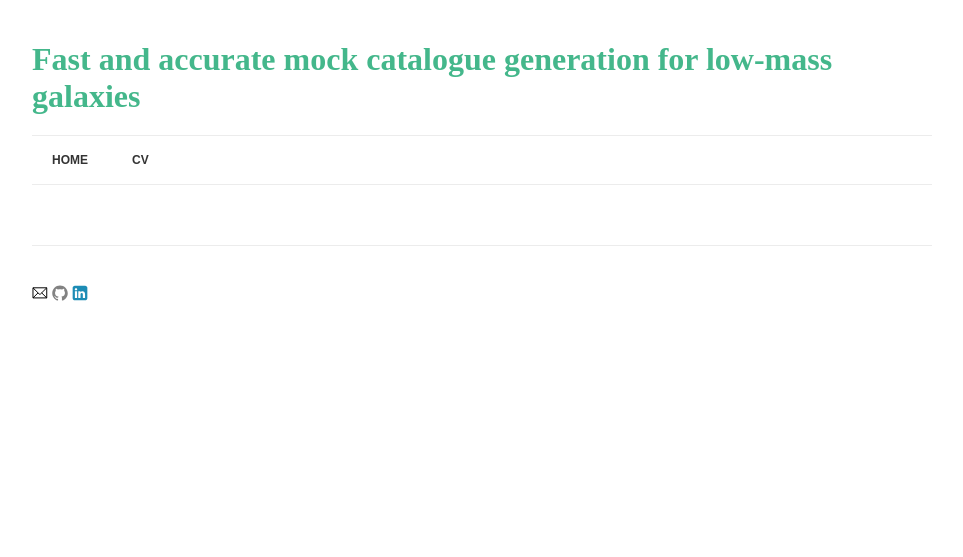
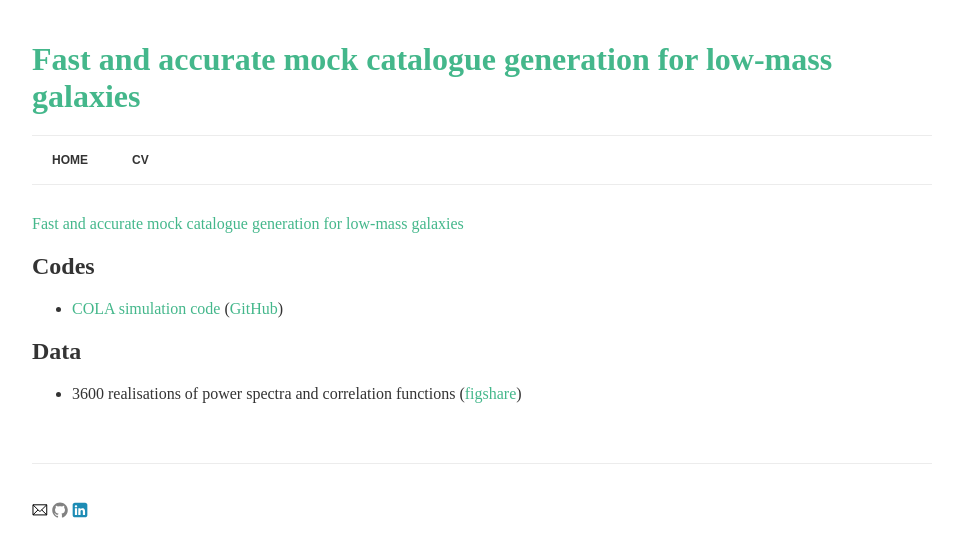
Before and after one commit to junkoda/junkoda.github.io, a Jekyll site: the page built from _posts/2015-07-19-wizcola.html, in a window 1280 px wide. Shown: the top 557 px of the page, without its empty margins (158-1121 px from the left). Built offline with Jekyll 4.4.1, drawn with Linux system fonts in a browser that asks for light colours.

```diff
--- a/_posts/2011-01-16-sidm1.html
+++ b/_posts/2011-01-16-sidm1.html
@@ -4,4 +4,5 @@ title: "Gravothermal collapse of isolated self-interacting dark matter haloes: N
 link:  "2011, <i>MNRAS</i>, <b>415</b>, 112"
 href:  http://adsabs.harvard.edu/abs/2011MNRAS.415.1125K
 category: paper
+permalink: /papers/sidm1/
 ---
--- a/_posts/2013-12-05-vfisher.html
+++ b/_posts/2013-12-05-vfisher.html
@@ -4,4 +4,5 @@ title:  "Are peculiar velocity surveys competitive as a cosmological probe?"
 link:   "2014, <i>MNRAS</i>, <b>445</b>, 4267"
 href:   http://adsabs.harvard.edu/abs/2014MNRAS.445.4267K
 category: paper
+permalink: /papers/vfisher/
 ---
--- a/_posts/2015-07-19-cola_halo.html
+++ b/_posts/2015-07-19-cola_halo.html
@@ -4,4 +4,5 @@ title: Parallel COLA simulation code for fast and accurate cosmological simulati
 link:  GitHub/cola_halo
 href:  https://github.com/junkoda/cola_halo
 category: code
+permalink: /codes/cola_halo/
 ---
--- a/_posts/2015-07-19-wizcola.html
+++ b/_posts/2015-07-19-wizcola.html
@@ -4,4 +4,21 @@ title: "Fast and accurate mock catalogue generation for low-mass galaxies"
 link:  "2016, <i>MNRAS</i>, <b>459</b>, 2118"
 href:  http://adsabs.harvard.edu/abs/2016MNRAS.459.2118K
 category: paper
+permalink: /papers/wizcola/
 ---
+
+<p>
+  <a href="http://adsabs.harvard.edu/abs/2016MNRAS.459.2118K">Fast and accurate mock catalogue generation for low-mass galaxies</a>
+</p>
+
+<h2>Codes</h2>
+
+<ul>
+  <li><a class="secondary" href="{{ site.baseurl }}/codes/cola_halo">COLA simulation code</a> (<a href="https://github.com/junkoda/cola_halo">GitHub</a>)</li>
+</ul>
+
+<h2>Data</h2>
+
+<ul>
+  <li>3600 realisations of power spectra and correlation functions (<a href="https://figshare.com/articles/WiZ-COLA_3600_realisations_of_cosmological_simulations/3178678">figshare</a>)</li>
+</ul>
```
Also changed, not shown: 1 other file.
